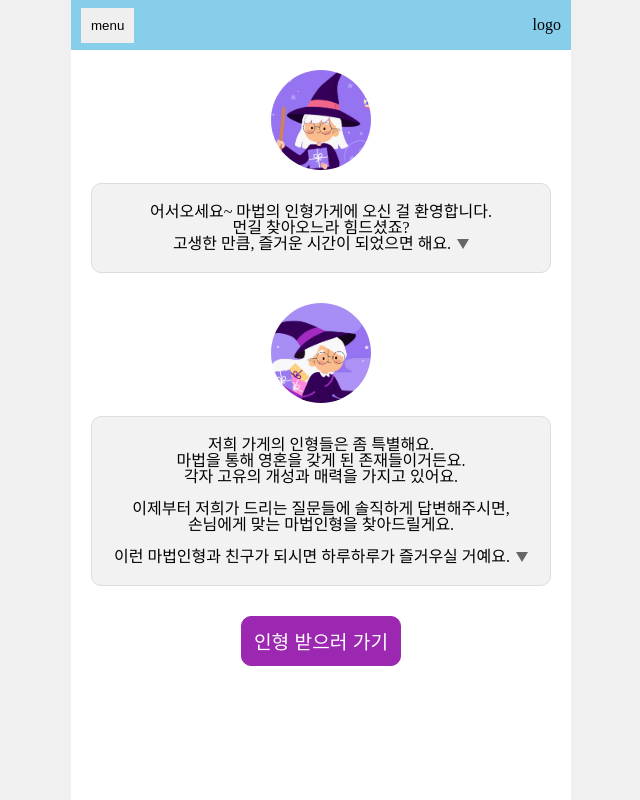
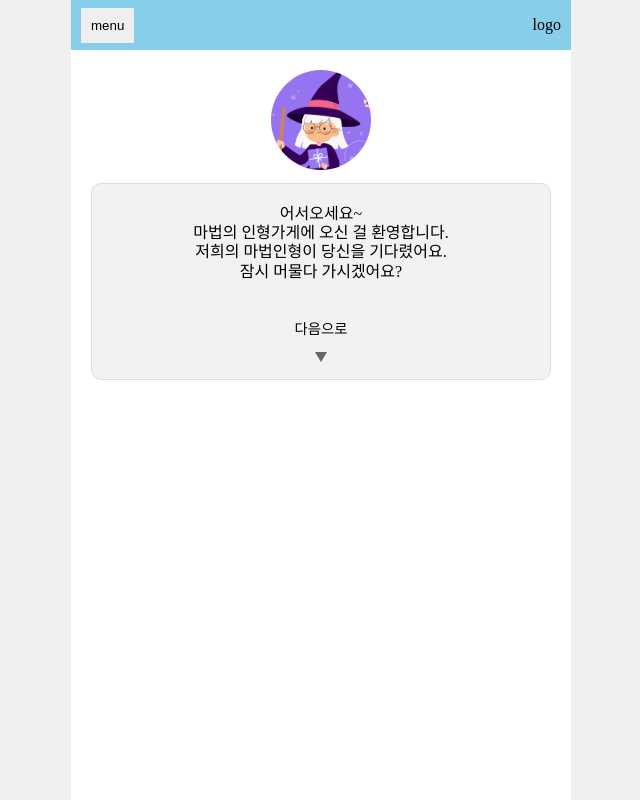
Before and after one commit to soooru/hotbi, a React (Create React App) app: page / in a window 1280 px wide. Shown: the whole page, without its empty margins (319-959 px from the left). Built offline with nearby package versions, Linux system fonts and the light colour scheme.

Commit message:
style:home에 애니메이션 추가'

```diff
--- a/src/index.css
+++ b/src/index.css
@@ -152,3 +152,19 @@ a:active {
   outline: none;
   color: #000;
 }
+/* animation  */
+.animation-topdown {
+  position: absolute;
+  left: 50%;
+  transform: translateX(-50%);
+  bottom: 20px;
+  animation: topdown 0.3s linear 0s infinite alternate;
+}
+@keyframes topdown {
+  0% {
+    bottom: 15px;
+  } /* 처음 위치 */
+  100% {
+    bottom: 20px;
+  } /* 마지막 위치 */
+}
--- a/src/pages/Developer.tsx
+++ b/src/pages/Developer.tsx
@@ -13,19 +13,25 @@ export default function Developer() {
       <HelmetComponents title=":가게 정보" />
       <StyledWrapper>
         <div>
-          <NickName>배구리</NickName> <br />
-          물가에 사는 개구리. 시도 때도 없이 울어재낀다. 슬픔이 닮음. 평소엔
-          낯가리지만 술이 들어가면 텐션이 달라진다. 글을 쓴다.
+          <NickName>솔구리</NickName> <br />
+          가게의 제봉사 <br />
+          바위에 사는 개구리. 도넛을 좋아한다. <br />
+          코딩을 한다.
         </div>
         <br />
         <div>
-          <NickName>솔구리</NickName> <br />
-          바위에 사는 개구리. 도넛을 좋아한다. 코딩을 한다.
+          <NickName>배구리</NickName> <br />
+          가게의 조형사 <br />
+          물가에 사는 개구리. 시도 때도 없이 울어재낀다. 슬픔이 닮음. <br />
+          평소엔 낯가리지만 술이 들어가면 텐션이 달라진다. <br />
+          글을 쓴다.
         </div>
         <br />
         <div>
-          <NickName>디자이너</NickName> <br /> 환상의 동물, 유니콘. 아직 못
-          찾았다.
+          <NickName>유니콘</NickName> <br />
+          가게의 디자이너 <br />
+          환상의 동물, 유니콘. <br />
+          아직 못 찾았다.
         </div>
       </StyledWrapper>
     </>
--- a/src/pages/Home.tsx
+++ b/src/pages/Home.tsx
@@ -1,5 +1,6 @@
 import HelmetComponents from 'components/HelmetComponents'
 import Button from 'components/Button'
+import { useState } from 'react'
 import styled from 'styled-components'
 import npcSom from 'assets/images/npc-som.jpg'
 import npcSol from 'assets/images/npc-sol.jpg'
@@ -16,18 +17,22 @@ const StyledBox = styled.div`
     border-radius: 50px;
   }
   article {
+    line-height: 1.2rem;
+    font-size: 1rem;
+    position: relative;
     background: #f2f2f2;
     padding: 20px;
     border: 1px solid #ddd;
     border-radius: 10px;
     margin-top: 10px;
     margin-bottom: 30px;
+    span {
+      font-size: 0.9rem;
+    }
   }
 `
 const StyledArrow = styled.div`
-  margin-left: 6px;
-  display: inline-block;
-  text-algin: right;
+  display: block;
   width: 0;
   height: 0;
   border-left: 6px solid transparent;
@@ -36,17 +41,35 @@ const StyledArrow = styled.div`
 `
 
 export default function Home() {
+  const [step, setStep] = useState<number>(1)
+
   return (
     <>
       <HelmetComponents title="" />
       <StyledBox>
+        {step === 1 && (
+          <div
+            onClick={() => {
+              setStep(2)
+            }}
+          >
             <img src={npcSom} alt="avatar" />
             <article>
-          어서오세요~ 마법의 인형가게에 오신 걸 환영합니다. <br />
-          먼길 찾아오느라 힘드셨죠? <br />
-          고생한 만큼, 즐거운 시간이 되었으면 해요.
-          <StyledArrow className="home-arrow"></StyledArrow>
+              어서오세요~ <br />
+              마법의 인형가게에 오신 걸 환영합니다. <br />
+              저희의 마법인형이 당신을 기다렸어요. <br />
+              잠시 머물다 가시겠어요? <br />
+              <br />
+              <br />
+              <span>다음으로</span>
+              <br />
+              <br />
+              <StyledArrow className="animation-topdown"></StyledArrow>
             </article>
+          </div>
+        )}
+        {step === 2 && (
+          <div>
             <img src={npcSol} alt="avatar" />
             <article>
               저희 가게의 인형들은 좀 특별해요. <br />
@@ -57,11 +80,13 @@ export default function Home() {
               손님에게 맞는 마법인형을 찾아드릴게요. <br />
               <br />
               이런 마법인형과 친구가 되시면 하루하루가 즐거우실 거예요.
-          <StyledArrow className="home-arrow"></StyledArrow>
             </article>
+
             <Button mode="primary">
               <NavLink to="question"> 인형 받으러 가기 </NavLink>
             </Button>
+          </div>
+        )}
       </StyledBox>
     </>
   )
--- a/src/pages/Result.tsx
+++ b/src/pages/Result.tsx
@@ -1,5 +1,5 @@
 import HelmetComponents from 'components/HelmetComponents'
-import { useEffect, useState, useRef } from 'react'
+import { useEffect, useState } from 'react'
 import { useParams, NavLink } from 'react-router-dom'
 import axios from 'api'
 import styled from 'styled-components'
```
Lines whose indentation alone changed are shown as unchanged.
